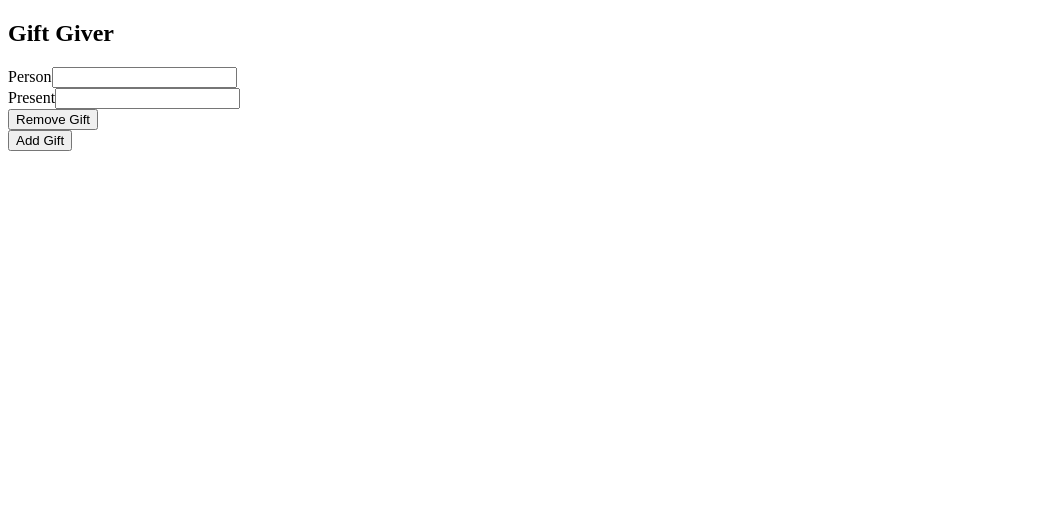
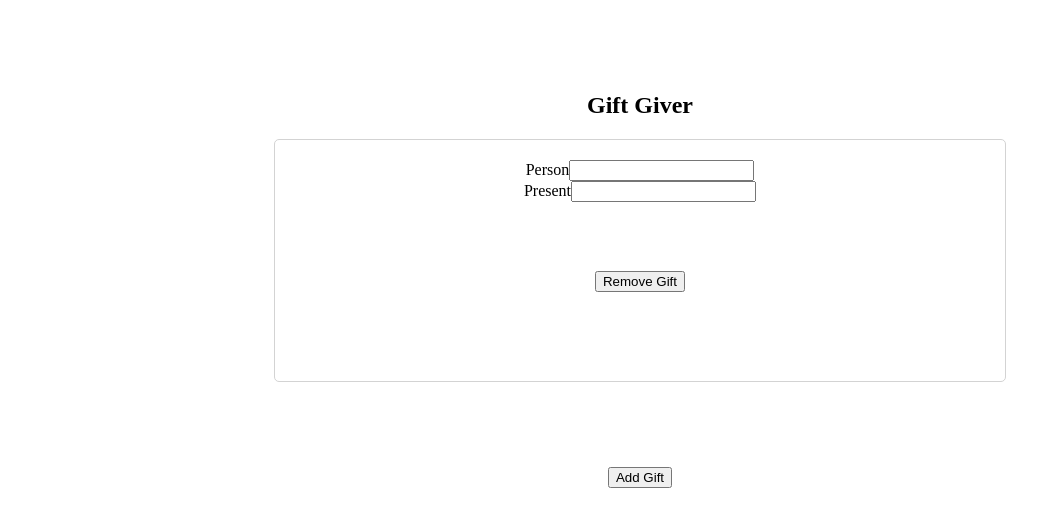
Before and after one commit to GiadaSimonetti/giftgiver, a React (Create React App) app: page / in a window 1280 px wide. Both pictures are taken after a click on the button "Add Gift". Shown: the top 526 px of the page, without its empty margins (0-1061 px from the left). Built offline with nearby package versions, Linux system fonts and the light colour scheme.

Commit message:
Add style

```diff
--- a/src/components/Gift.js
+++ b/src/components/Gift.js
@@ -10,7 +10,7 @@
 
   render() {
     return(
-      <div>
+      <div className="gift">
         <Form>
           <FormGroup>
             <ControlLabel>Person</ControlLabel>
--- /dev/null
+++ b/src/index.css
@@ -0,0 +1,17 @@
+body {
+  text-align: center;
+  padding: 5%;
+  padding-left: 20%;
+  padding-right: 20%;
+}
+
+.gift {
+  border: 1px solid lightgray;
+  border-radius: 5px;
+  margin: 10px;
+  padding: 20px;
+}
+
+Button {
+  margin: 10%;
+}
--- a/src/index.js
+++ b/src/index.js
@@ -1,5 +1,6 @@
 import React from "react";
 import { render } from "react-dom";
 import App from "./components/App";
+import "./index.css";
 
 render(<App />, document.getElementById("root"));
```
Also changed, not shown: 1 other file (tests, documents, lock files or other folders).
